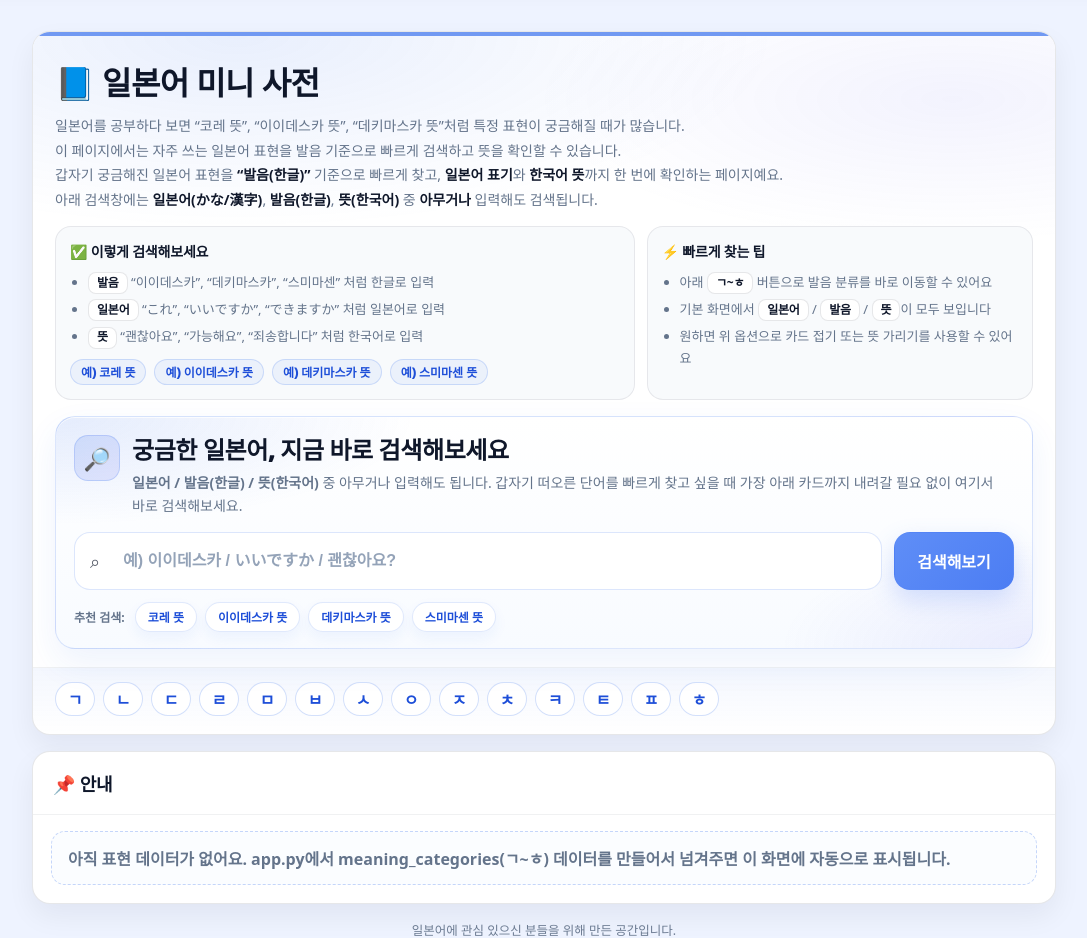
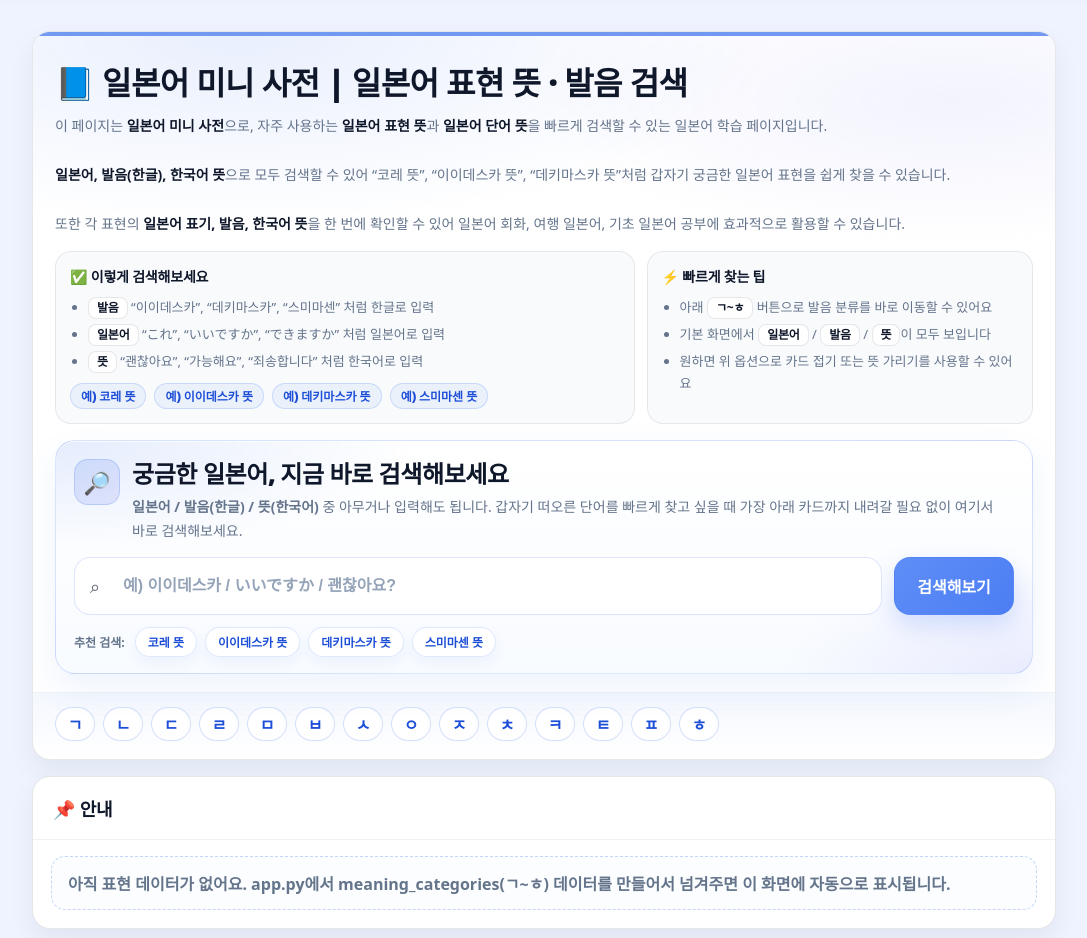
Before and after one commit to GameKingmaker/travel-talk, a Python web app: template templates/meaning.html in a window 1280 px wide. Shown: the part 94-1032 px from the top of the page, without its empty margins (96-1183 px from the left). Run offline with Jinja, Linux system fonts and the light colour scheme; the template is opened without the code that fills it, so the values that code supplies are empty.

Commit message:
Update meaning.html

```diff
--- a/templates/meaning.html
+++ b/templates/meaning.html
@@ -1,8 +1,8 @@
 {% extends "base.html" %}
 
 {# ✅ SEO (노출 OK) #}
-{% set page_title = "일본어 표현 뜻 | JapaneseStudyRoom" %}
-{% set page_desc = "갑자기 궁금한 일본어 표현을 발음(한글)로 빠르게 검색하고 뜻을 확인하세요." %}
+{% set page_title = "일본어 표현 뜻 | 일본어 미니 사전 · 발음 검색" %}
+{% set page_desc = "일본어 표현 뜻, 일본어 단어 뜻을 발음(한글), 일본어, 한국어로 빠르게 검색하세요. 일본어 표기, 발음, 뜻을 한 번에 확인할 수 있는 미니 사전입니다." %}
 {% set page_robots = "index,follow" %}
 
 {% block content %}
@@ -809,15 +809,21 @@
 
     <section class="mean-hero">
       <div class="mean-hero-top">
-        <h1 class="mean-title">📘 일본어 미니 사전</h1>
+        <h1 class="mean-title">📘 일본어 미니 사전 | 일본어 표현 뜻 · 발음 검색</h1>
 
         <p class="mean-desc">
-          일본어를 공부하다 보면 “코레 뜻”, “이이데스카 뜻”, “데키마스카 뜻”처럼 특정 표현이 궁금해질 때가 많습니다.<br>
-          이 페이지에서는 자주 쓰는 일본어 표현을 발음 기준으로 빠르게 검색하고 뜻을 확인할 수 있습니다.<br>
-          갑자기 궁금해진 일본어 표현을 <b>“발음(한글)”</b> 기준으로 빠르게 찾고, <b>일본어 표기</b>와 <b>한국어 뜻</b>까지 한 번에 확인하는 페이지예요.<br>
-          아래 검색창에는 <b>일본어(かな/漢字)</b>, <b>발음(한글)</b>, <b>뜻(한국어)</b> 중 <b>아무거나</b> 입력해도 검색됩니다.
-        </p>
+이 페이지는 <b>일본어 미니 사전</b>으로,
+자주 사용하는 <b>일본어 표현 뜻</b>과 <b>일본어 단어 뜻</b>을
+빠르게 검색할 수 있는 일본어 학습 페이지입니다.<br><br>
 
+<b>일본어, 발음(한글), 한국어 뜻</b>으로 모두 검색할 수 있어
+“코레 뜻”, “이이데스카 뜻”, “데키마스카 뜻”처럼
+갑자기 궁금한 일본어 표현을 쉽게 찾을 수 있습니다.<br><br>
+
+또한 각 표현의 <b>일본어 표기, 발음, 한국어 뜻</b>을
+한 번에 확인할 수 있어
+일본어 회화, 여행 일본어, 기초 일본어 공부에 효과적으로 활용할 수 있습니다.
+</p>
         <div class="hero-guide">
           <div class="guide-card">
             <p class="guide-title">✅ 이렇게 검색해보세요</p>
```
